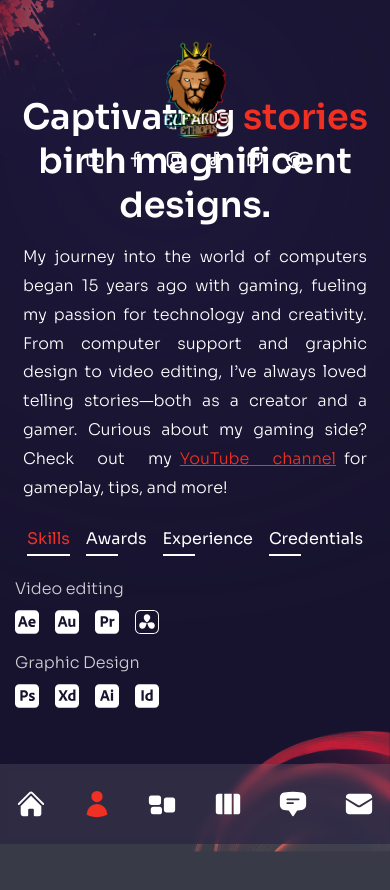
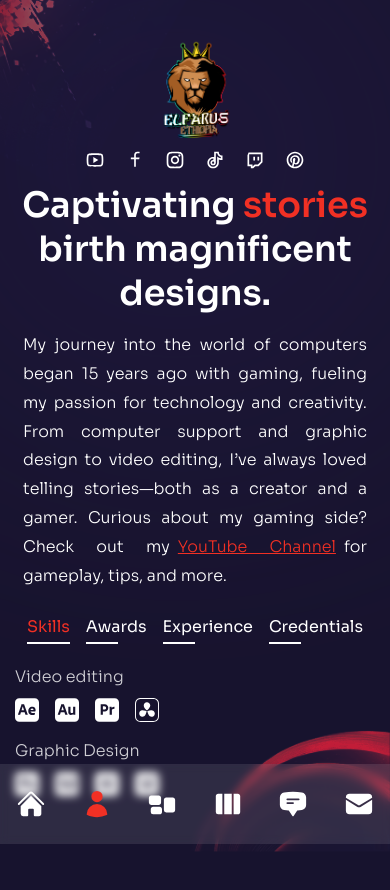
Before and after one commit to Besufekad-HAZ/Elfarus-Portfolio, a Next.js app: page /about in a window 390 px wide. Shown: the top 890 px of the page. Before the commit the page ends 852 px from the top, so only its background shows below. Built offline with nearby package versions, Linux system fonts and the light colour scheme.

Commit message:
Update the responsivess of the pages

```diff
--- a/components/TestimonialSlider.js
+++ b/components/TestimonialSlider.js
@@ -53,7 +53,7 @@ const TestimonialSlider = () => {
       {testimonialSlider.map((person, index) => {
         return (
           <SwiperSlide key={index}>
-            <div className="flex flex-col items-center md:flex-row gap-x-8 h-full px-16">
+            <div className="flex flex-col items-center md:flex-row gap-x-8 h-full px-16 overflow-scroll ">
               {/* avatar, name, position */}
               <div className="w-full max-w-[300px] flex flex-col xl:justify-center items-center relative mx-auto xl:mx-0">
                 <div className="flex flex-col justify-center text-center">
--- a/pages/about/index.js
+++ b/pages/about/index.js
@@ -28,7 +28,7 @@ const About = () => {
       >
         <Avatar />
       </motion.div>
-      <div className="container mx-auto h-full flex flex-col items-center xl:flex-row gap-x-6 relative">
+      <div className="container mx-auto mt-12 pt-10 lg:mt-0 lg:pt-2 h-full flex flex-col items-center xl:flex-row gap-x-6 relative">
         {/* text */}
         <div className="flex-1 flex flex-col justify-center">
           <motion.h2
@@ -59,9 +59,9 @@ const About = () => {
               rel="noopener noreferrer"
               className="text-accent underline hover:text-white transition mx-2"
             >
-              YouTube channel
+              YouTube Channel
             </a>
-            for gameplay, tips, and more!
+            for gameplay, tips, and more.
           </motion.p>
           {/* counters */}
           <motion.div
--- a/pages/contact/index.js
+++ b/pages/contact/index.js
@@ -38,10 +38,10 @@ const Contact = () => {
     <div className="h-[100vh] bg-primary/30">
       <div
         className="container mx-auto py-32 text-center xl:text-left
-        flex items-center justify-center h-full"
+        flex items-center justify-center h-full "
       >
         <Bulb />
-        <div className="flex flex-col w-full max-w-[700px]">
+        <div className="flex flex-col w-full max-w-[700px] mt-5 pt-5 md:mt-10 md:pt-10 xl:mt-0 xl:pt-0">
           <motion.h2
             variants={fadeIn("up", 0.2)}
             initial="hidden"
--- a/pages/services/index.js
+++ b/pages/services/index.js
@@ -45,7 +45,7 @@ const Services = () => {
   return (
     <div className="h-[100vh] bg-primary/30 py-36 flex items-center">
       <Circles />
-      <div className="container mx-auto">
+      <div className="container mx-auto mt-7 pt-8 lg:mt-0 lg:pt-2">
         <div className="flex flex-col xl:flex-row gap-x-8">
           {/* text */}
           <motion.div className="text-center flex xl:w-[30vw] flex-col lg:text-left mb-4">
--- a/pages/testimonials/index.js
+++ b/pages/testimonials/index.js
@@ -9,7 +9,7 @@ import { fadeIn } from "../../variants";
 
 const Testimonials = () => {
   return (
-    <div className="h-[100vh] bg-primary/30 py-32 text-center">
+    <div className="h-[105vh] bg-primary/30 py-32 text-center">
       <div className="container mx-auto h-full flex flex-col justify-center">
         {/* title  */}
         <motion.h2
--- a/pages/work/index.js
+++ b/pages/work/index.js
@@ -11,7 +11,7 @@ const Work = () => {
   return (
     <div className="min-h-screen bg-primary/30 py-24 md:py-36 flex items-center">
       <Circles />
-      <div className="container mx-auto">
+      <div className="container mx-auto mt-12 pt-10 lg:mt-0 lg:pt-2">
         <div className="flex flex-col xl:flex-row gap-x-8">
           {/* text */}
           <motion.div className="text-center flex flex-col xl:w-[30vw] xl:text-left mb-8 xl:mb-0">
```
